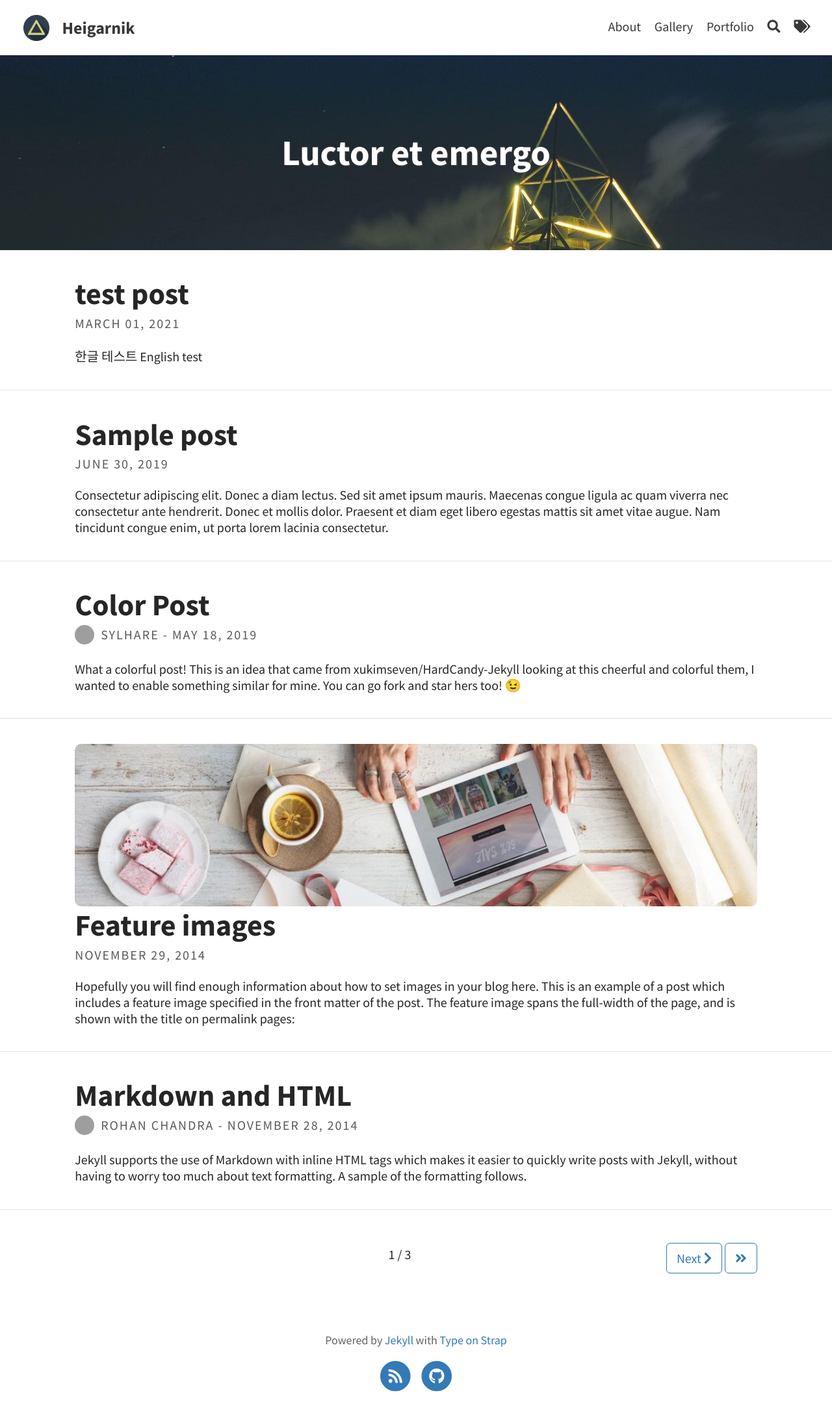
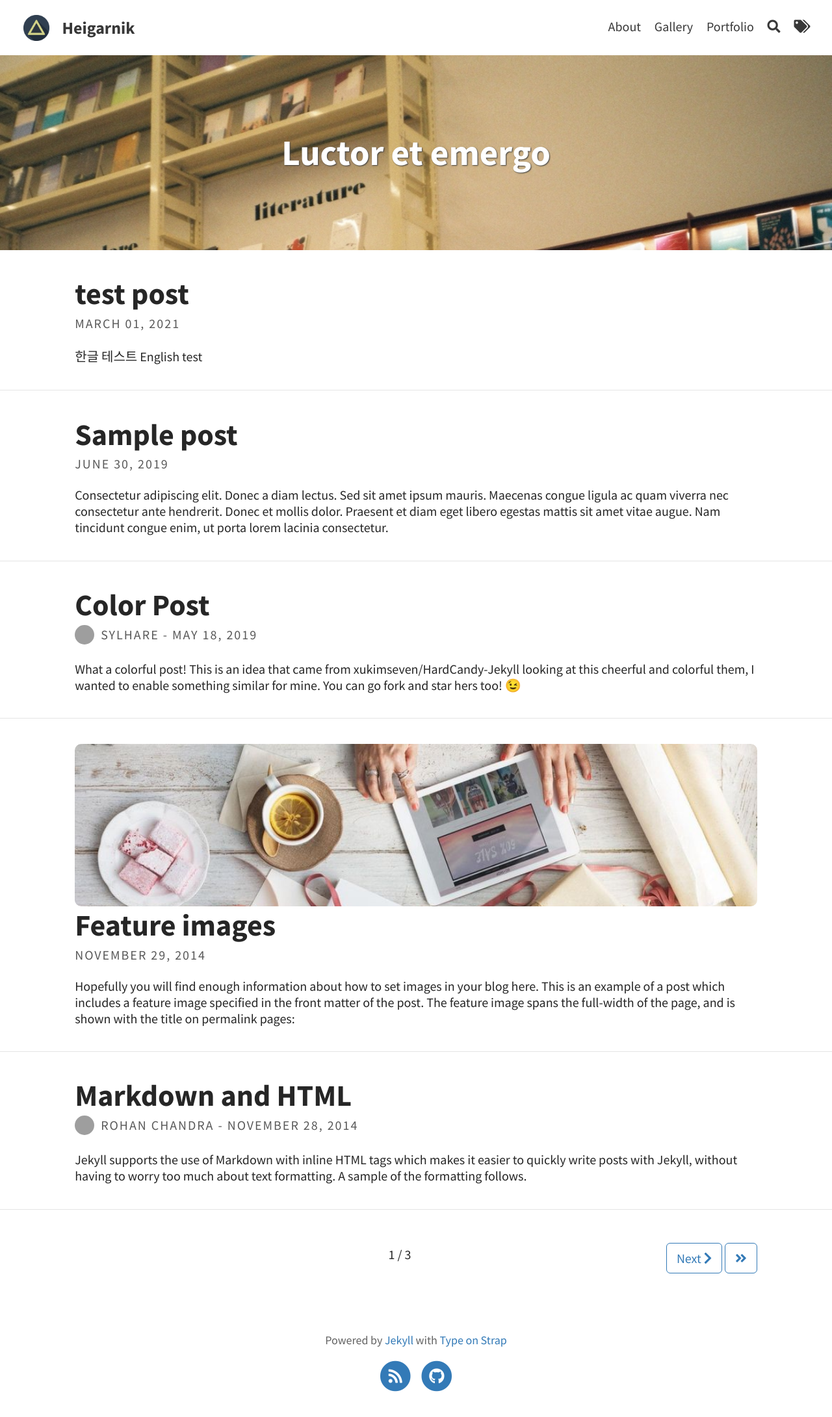
Before and after one commit to K-MinHyuk/K-MinHyuk.github.io, a Jekyll site: the page built from index.html, in a window 1280 px wide. Shown: the whole page at 65% size. Built offline with Jekyll 4.4.1, drawn with Linux system fonts in a browser that asks for light colours; the list of posts is cut into pages by our own code; grey boxes are pictures that could not be loaded.

Commit message:
background img

```diff
--- a/_config.yml
+++ b/_config.yml
@@ -10,7 +10,7 @@ favicon: assets/favicon.ico                             # Icon displayed in the
 
 # Header and footer text
 header_text: Luctor et emergo  # Change Blog header text
-header_feature_image: assets/img/pexels/triangular.jpeg
+header_feature_image: assets/img/pexels/books.jpg
 footer_text: >
   Powered by <a href="https://jekyllrb.com/">Jekyll</a> with <a href="https://github.com/sylhare/Type-on-Strap">Type on Strap</a>
 
```
Also changed, not shown: assets/img/pexels/books.jpg (added).
